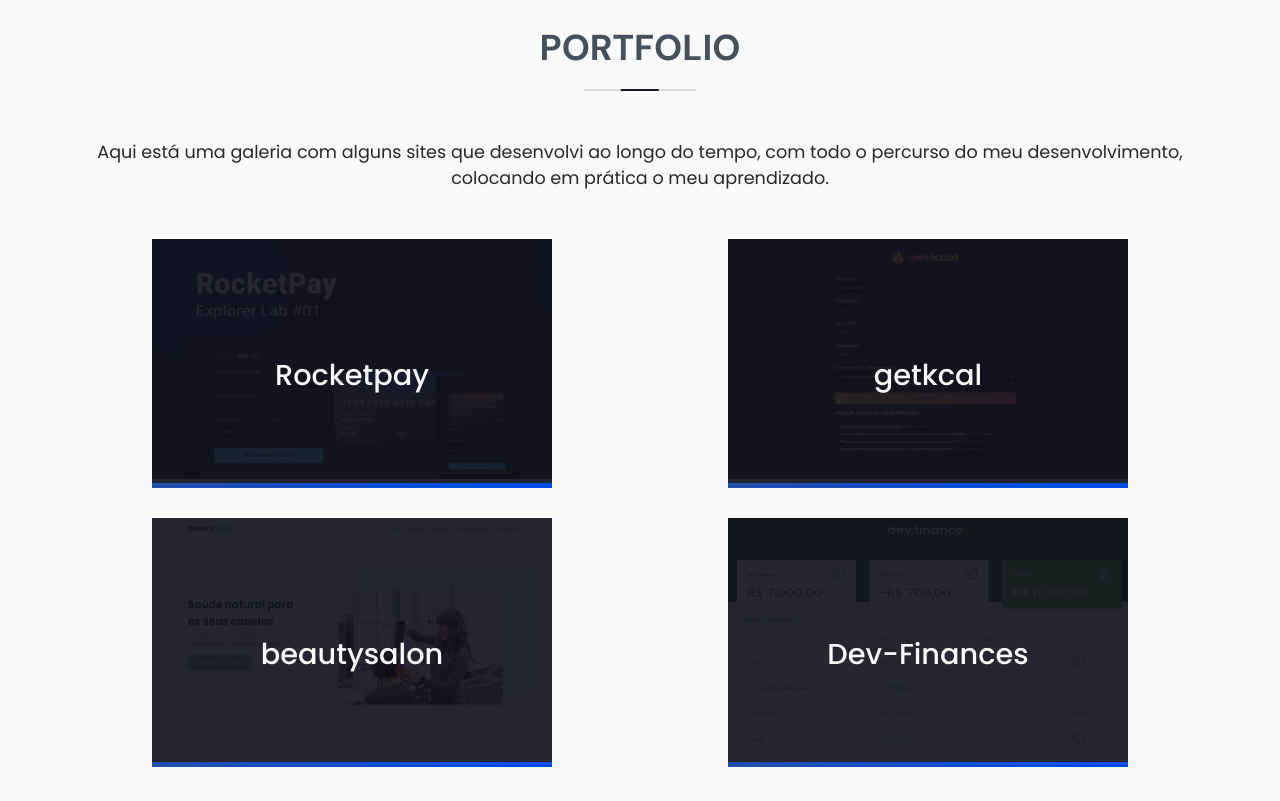
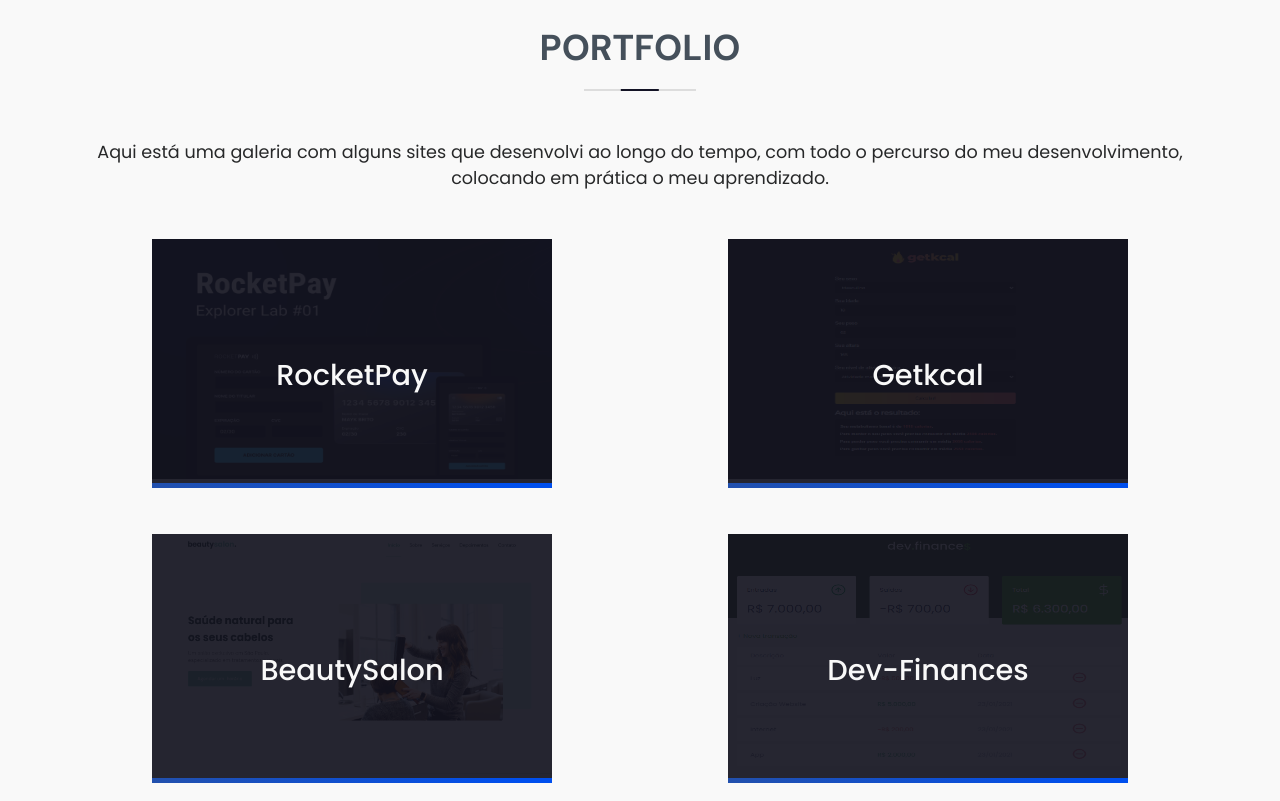
Before and after one commit to renan-meloo/Renan-Dev, a website built with Vite: page index.html in a window 1280 px wide. Shown: the part 2380-3181 px from the top of the page. Built offline with nearby package versions, Linux system fonts and the light colour scheme; files whose address does not match are found by name.

Commit message:
Ajustes HTML e JS

```diff
--- a/index.html
+++ b/index.html
@@ -115,7 +115,7 @@
 
           <div class="box">
             <p class="title-box">CSS3</p>
-            <img src="/assets/logo-css3.f52c5b6e.svg" alt="CSS3">
+            <img src="assets/languages/logo-css3.svg" alt="CSS3">
           </div>
 
           <div class="box">
@@ -133,7 +133,73 @@
     </section>
 
     <section class="section portfolio" id="portfolio">
+      <div class="title">
+        <h2>PORTFOLIO</h2>
+      </div>
 
+      <div class="portfolio-content">
+        <p>Aqui está uma galeria com alguns sites que desenvolvi ao longo do tempo, com todo o percurso
+          do meu
+          desenvolvimento, colocando em prática o meu aprendizado.
+        </p>
+
+        <div class="cards-portfolio">
+          <div class="box">
+            <div class="cover">
+
+              <a href="https://rocketpay-lime.vercel.app/" target="_blank">
+                <img src="assets/sites/capa-rocketpay.png" alt="Imagem do projeto RocketPay">
+                <p class="details">RocketPay</p>
+                <span class="details-site">O RocketPay é um componente que simula o formulário de preenchimento de
+                  cartão de crédito, onde é possível adicionar máscara aos inputs e atualizar elementos HTML via
+                  JavaScript DOM.
+                </span>
+              </a>
+
+            </div>
+          </div>
+          <div class="box">
+            <div class="cover">
+              <a href="https://getkcal-one.vercel.app/" target="_blank">
+                <img src="assets/sites/capa-getkcal.png" alt="Imagem do projeto Getkcal">
+                <p class="details">Getkcal</p>
+                <span class="details-site">O Getkcal é um projeto em que desenvolvi para aprimorar meu JavaScript. A
+                  ideia dele é
+                  ajudar o usuário a ver seu metabolismo basal, de acordo com suas características.
+                </span>
+              </a>
+            </div>
+          </div>
+        </div>
+
+        <div class="cards-portfolio">
+          <div class="box">
+            <div class="cover">
+              <a href="https://beautysalon-psi.vercel.app/" target="_blank">
+                <img src="assets/sites/capa-beautysalon.png" alt="Imagem do projeto Beauty Salon">
+                <p class="details">BeautySalon</p>
+                <span class="details-site">A Beauty Salon é uma landing page mobile-first, na qual pude colocar em
+                  prática os conceitos
+                  fundamentais de HTML5, CSS3 e JavaScript.
+                </span>
+              </a>
+            </div>
+          </div>
+          <div class="box">
+            <div class="cover">
+
+              <a href="https://dev-finances-phi.vercel.app/" target="_blank">
+                <img src="assets/sites/capa-dev-finances.png" alt="Imagem do projeto Dev-Finances">
+                <p class="details">Dev-Finances</p>
+                <span class="details-site">A ideia do site é a implementação de um serviço de controle financeiro
+                  pessoal, com entradas e saídas monetárias. No projeto, aprendi a trabalhar com números em Javascript!
+                </span>
+              </a>
+
+            </div>
+          </div>
+        </div>
+      </div>
     </section>
   </main>
 
--- a/src/main.js
+++ b/src/main.js
@@ -27,47 +27,6 @@ $(document).ready(function () {
     }
   })
 
-  // Dinamismo (Projetos Portfólio)
-  function createProject(name, base, description){
-    return `
-    <div class="box">
-  <div class="cover">
-    <a href="https://${name}-${base}.vercel.app/" target="_blank">
-      <img src="/assets/sites/capa-${name}.png" alt="Imagem do projeto ${name}">
-      <p class="details">${name}</p>
-      <span class="details-site">${description}
-      </span>
-    </a>
-    </div>
-</div>
-    `
-  }
-
-  document.querySelector("#portfolio").innerHTML = `
-  <div class="title">
-  <h2>PORTFOLIO</h2>
-</div>
-
-<div class="portfolio-content">
-  <p>Aqui está uma galeria com alguns sites que desenvolvi ao longo do tempo, com todo o percurso
-    do meu
-    desenvolvimento, colocando em prática o meu aprendizado.
-  </p>
-
-  <div class="cards-portfolio">
-  ${createProject("Rocketpay", "lime", "O RocketPay é um componente que simula o formulário de preenchimento decartão de crédito, onde é possível adicionar máscara aos inputs e atualizar elementos HTML via JavaScript DOM.")}
-
-  ${createProject("getkcal", "one", "O Getkcal é um projeto em que desenvolvi para aprimorar meu JavaScript. A ideia dele é ajudar o usuário a ver seu metabolismo basal, de acordo com suas características.")}
-
-  ${createProject("beautysalon", "psi", "A Beauty Salon é uma landing page mobile-first, na qual pude colocar em prática os conceitos fundamentais de HTML5, CSS3 e JavaScript.")}
-
-  ${createProject("Dev-Finances", "phi", "A ideia do site é a implementação de um serviço de controle financeiro pessoal, com entradas e saídas monetárias. No projeto, aprendi a trabalhar com números em Javascript!")}
-
-  </div>
-      </div>
-  `
-  // Dinamismo (Projetos Portfólio)
-
     // TypedJS - Digitação - Home
   var typed = new Typed('.typing', {
     strings: ['', 'Desenvolvedor', 'Designer', 'Programador'],
```
